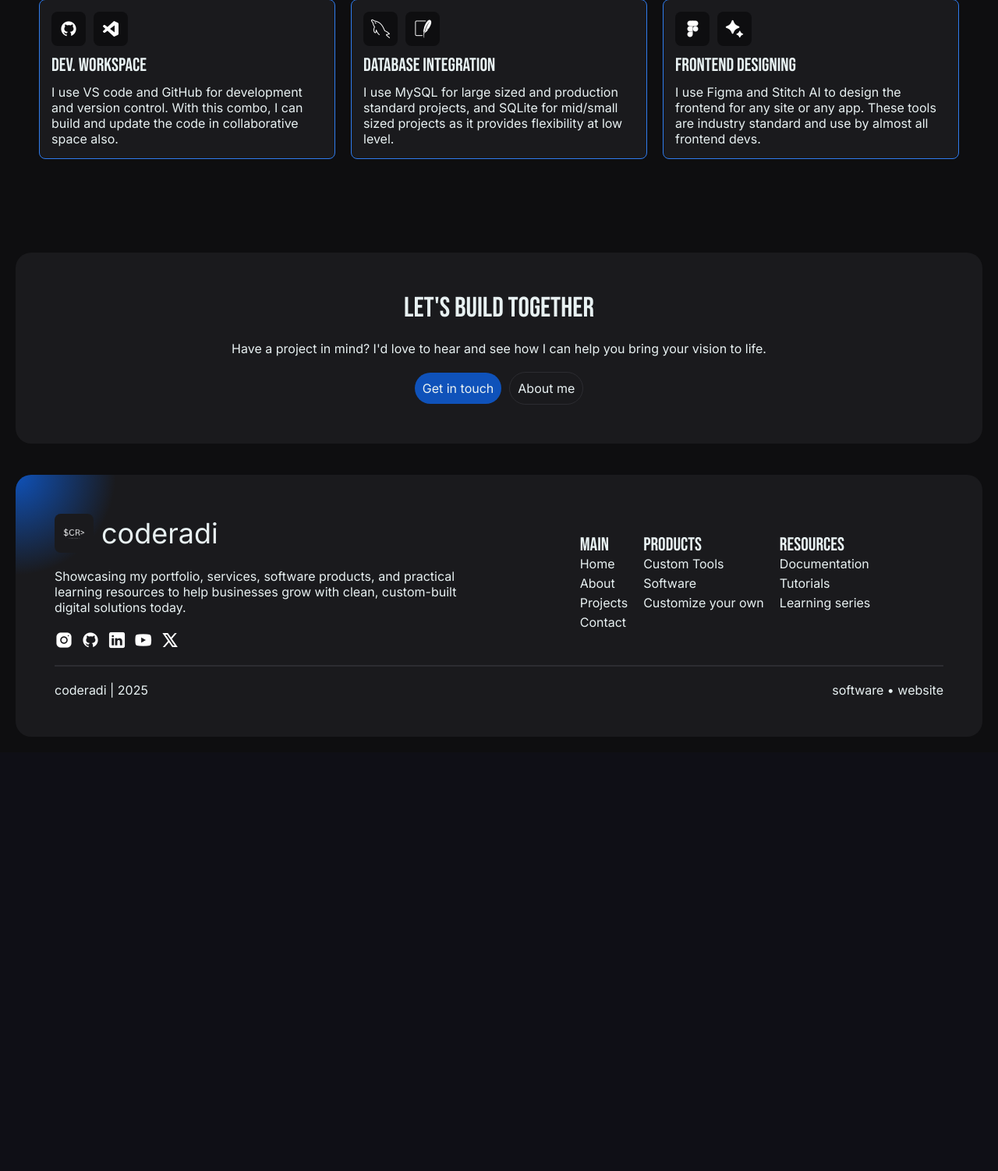
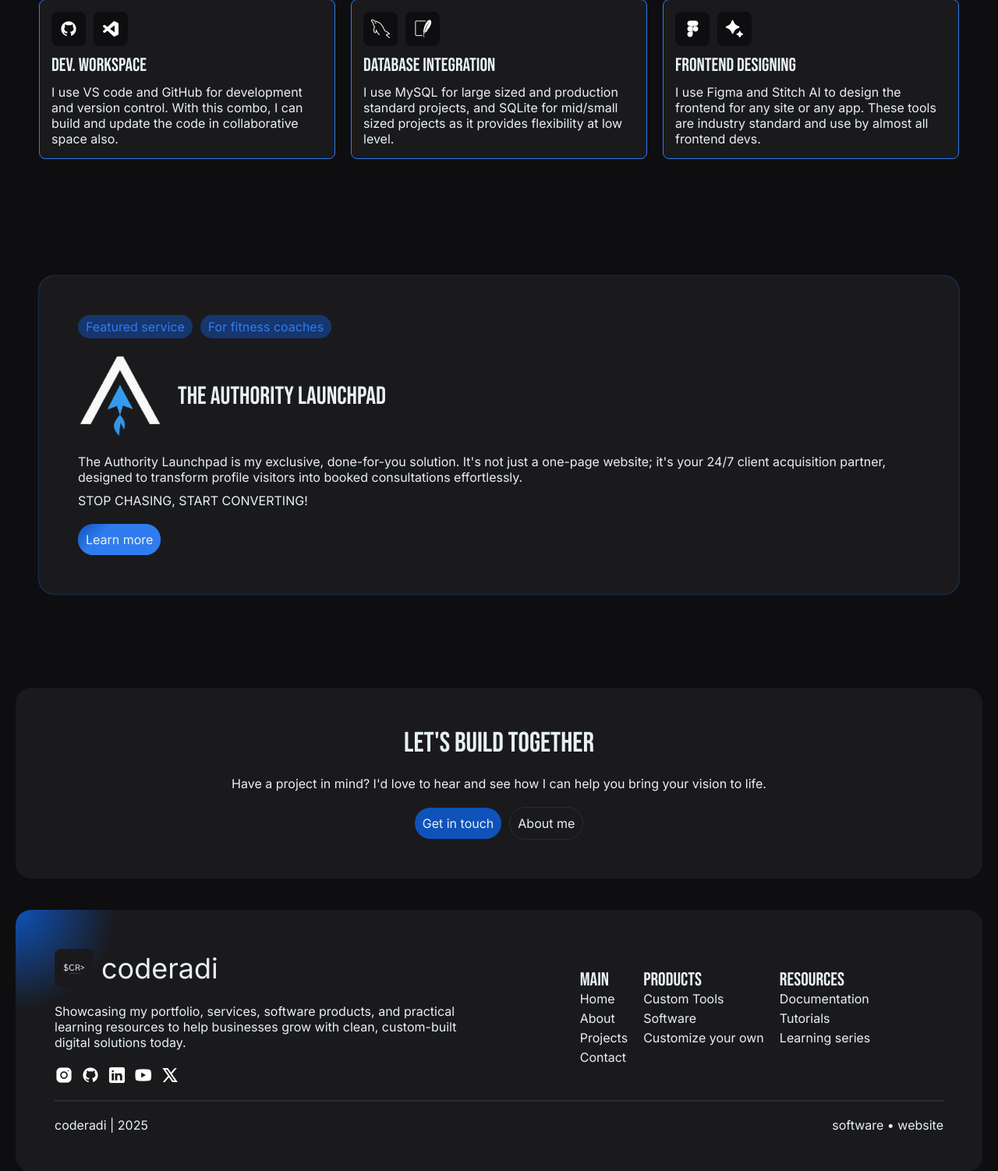
Before and after one commit to coderadi-in/coderadi, a Flask app: page / in a window 1280 px wide; the page is wider, and only the part inside the window is pictured. Shown: the part 1343-2845 px from the top of that part at 78% size. Before the commit the page ends 2238 px from the top of that part, so only its background shows below. Run offline with Flask 3, Linux system fonts and the light colour scheme; some libraries are stand-ins or nearby versions.

Commit message:
Added featured service to home page.

```diff
--- a/static/css/pages/home.css
+++ b/static/css/pages/home.css
@@ -194,6 +194,46 @@
     background-color: var(--background);
 }
 
+.featured {
+    margin: 50px;
+    padding: 50px;
+    border-radius: 20px;
+    box-shadow: 0 0 2px var(--secondary);
+    background-color: var(--surface);
+}
+
+.featured .tag {
+    padding: 5px 10px;
+    border-radius: 50px;
+    background-color: #16366D;
+    color: var(--secondary);
+    width: fit-content;
+}
+
+.featured .img {width: 10%;}
+
+.featured #cta {
+    width: fit-content;
+    background: linear-gradient(135deg, var(--primary) 0%, var(--secondary) 30%);
+    position: relative;
+    z-index: 0;
+}
+
+.featured #cta::before {
+    content: "";
+    position: absolute;
+    top: 0;
+    left: 0;
+    width: 100%;
+    height: 100%;
+    border-radius: 50px;
+    background: linear-gradient(135deg, var(--primary) 0%, var(--secondary) 30%);
+    z-index: -1;
+    transition: all 0.3s ease;
+}
+
+.featured #cta:hover::before {filter: blur(8px);}
+
 .cta {
     background-color: var(--surface);
     text-align: center;
@@ -224,6 +264,7 @@
 
 @media (max-width: 568px) {
     .main section {padding: 20px;}
+    .featured {margin: 20px;}
 
     .hero .image-content .bar:first-child {--top-offset: 60px !important;}
     .hero .image-content .bar:last-child {--top-offset: -60px !important;}
--- a/templates/pages/home.html
+++ b/templates/pages/home.html
@@ -182,6 +182,25 @@
             </div>
         </section>
 
+        <section class="featured column gap-20">
+            <div class="res-row gap-10">
+                <span class="tag text">Featured service</span>
+                <span class="tag text">For fitness coaches</span>
+            </div>
+
+            <div class="title row gap-20">
+                <img src="{{ url_for('static', filename='assets/icons/the-authority-launchpad.png') }}" alt="The Authority Launchpad" class="img">
+                <h2 class="h2">The authority launchpad</h2>
+            </div>
+
+            <div class="text-content column gap-10">
+                <p class="para">The Authority Launchpad is my exclusive, done-for-you solution. It's not just a one-page website; it's your 24/7 client acquisition partner, designed to transform profile visitors into booked consultations effortlessly.</p>
+                <p class="para">STOP CHASING, START CONVERTING!</p>
+            </div>
+
+            <a href="/services/the-authority-launchpad" class="link btn fl" id="cta">Learn more</a>
+        </section>
+
         <section class="cta column gap-20 v-center">
             <h1 class="h1">Let's build together</h1>
             <p class="para">Have a project in mind? I'd love to hear and see how I can help you bring your vision to
```
